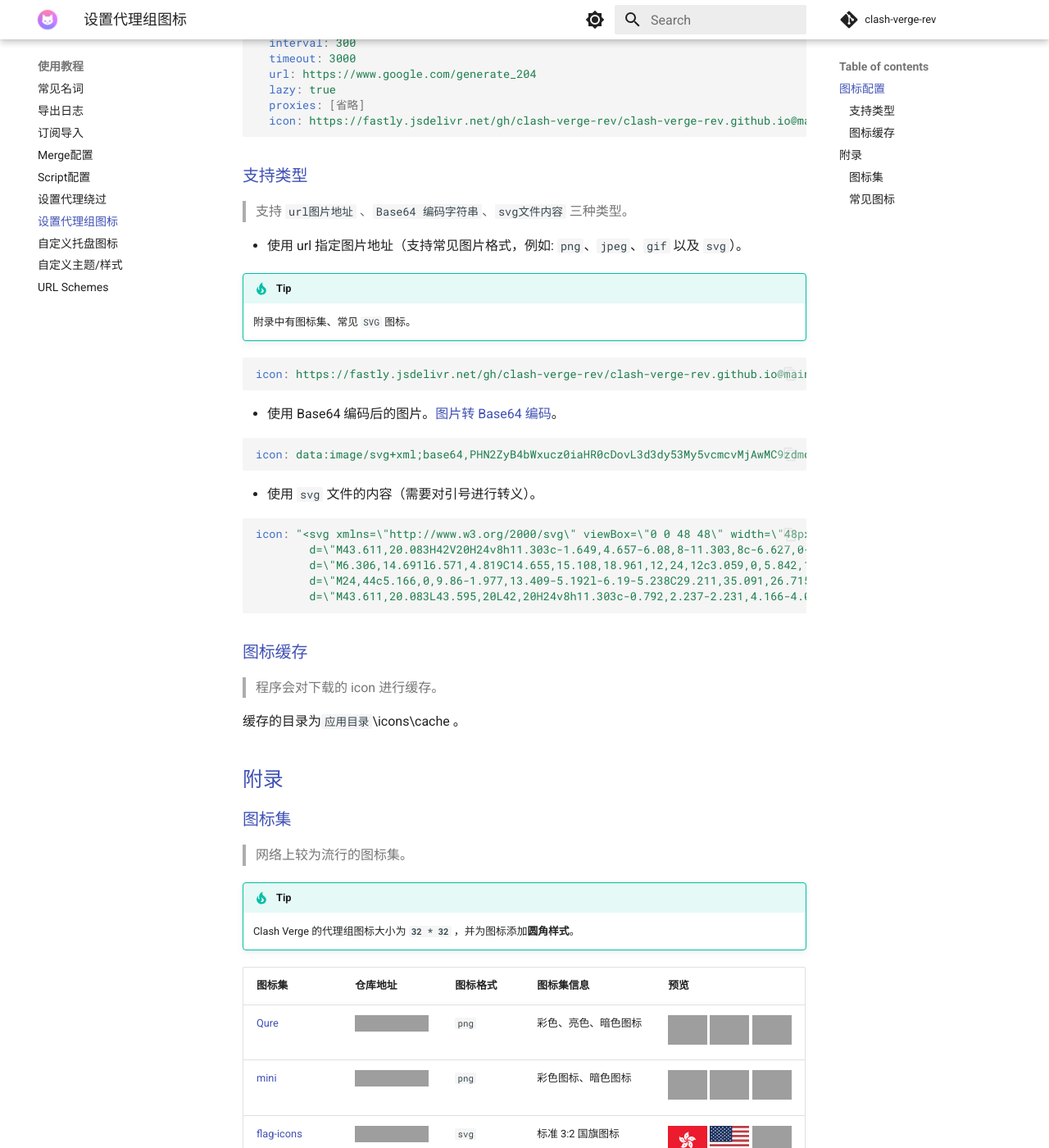
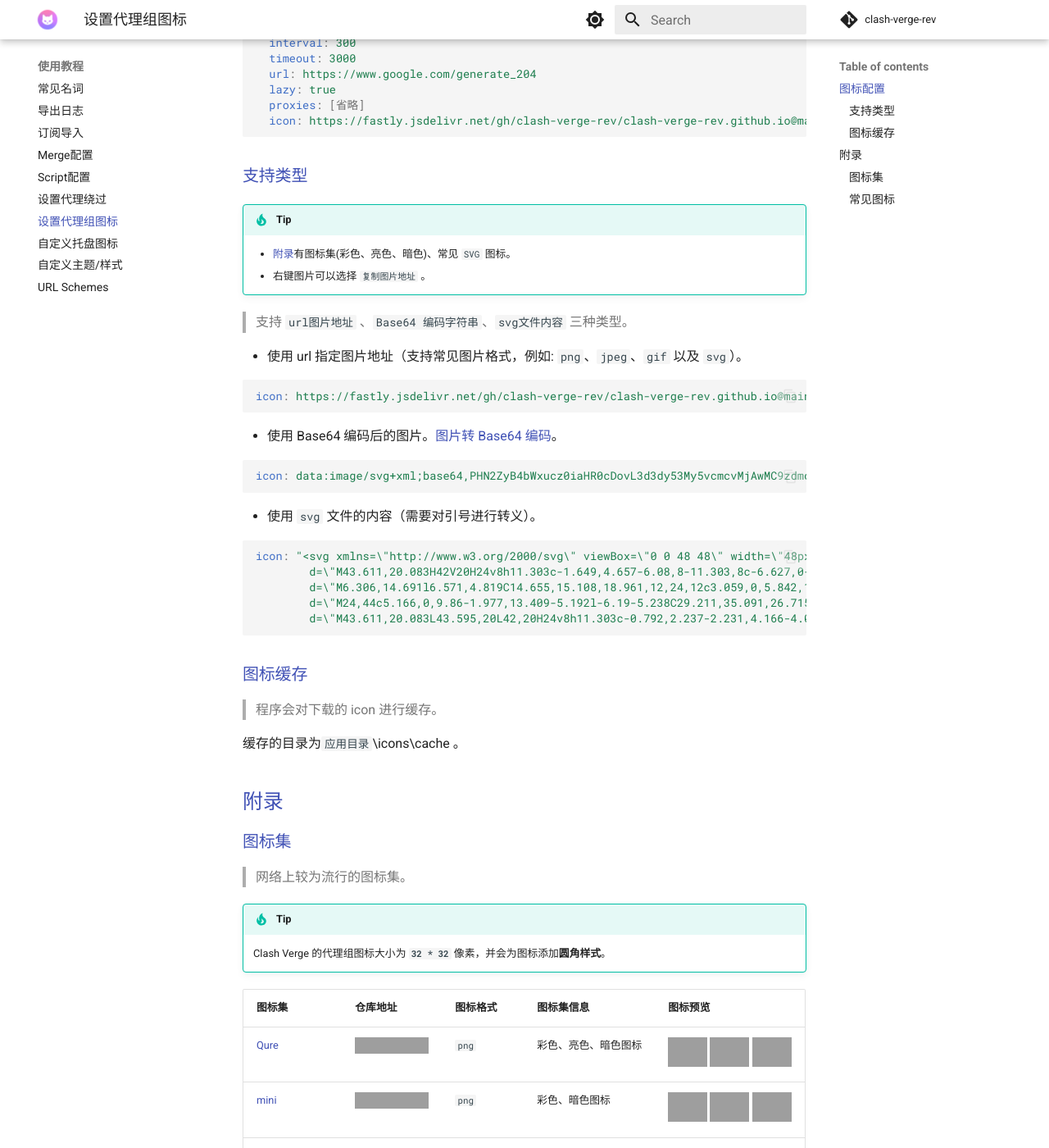
Before and after one commit to clash-verge-rev/clash-verge-rev.github.io, an MkDocs documentation site: the page built from docs/guide/group_icon/group_icon.md, in a window 1280 px wide and 1400 px high, scrolled down 390 px, cut to the strip 0-1400 px from the top of the window. Shown: the whole strip at 82% size. Built offline with MkDocs 1.6.1 and Material for MkDocs 9.7.7, drawn with Linux system fonts in a browser that asks for light colours; comment, search, counter and statistics services are not loaded; grey boxes are pictures that could not be loaded.

Commit message:
typo:  icon

````diff
--- a/docs/guide/group_icon/group_icon.md
+++ b/docs/guide/group_icon/group_icon.md
@@ -16,13 +16,14 @@ proxy-groups:
 
 ### 支持类型
 
+<!-- prettier-ignore -->
+!!! tip
+    - [附录](#_4)有图标集(彩色、亮色、暗色)、常见 `SVG` 图标。
+    - 右键图片可以选择 `复制图片地址` 。
+
 > 支持 `url图片地址` 、`Base64 编码字符串`、`svg文件内容` 三种类型。
 
 - 使用 url 指定图片地址（支持常见图片格式，例如: `png`、`jpeg`、`gif` 以及 `svg`）。
-
-<!-- prettier-ignore -->
-!!! tip
-    附录中有图标集、常见 `SVG` 图标。
 
 ```yaml
 icon: https://fastly.jsdelivr.net/gh/clash-verge-rev/clash-verge-rev.github.io@main/docs/assets/icons/google.svg
@@ -58,12 +59,12 @@ icon: "<svg xmlns=\"http://www.w3.org/2000/svg\" viewBox=\"0 0 48 48\" width=\"4
 
 <!-- prettier-ignore -->
 !!! tip
-    Clash Verge 的代理组图标大小为 **`32 * 32`** ，并为图标添加**圆角样式**。
+    Clash Verge 的代理组图标大小为 **`32 * 32`** 像素，并会为图标添加**圆角样式**。
 
-| 图标集                                      | 仓库地址                                                                                                                                               | 图标格式 | 图标集信息           | 预览                                                                                                                                                                                                                                                                                                                                                                                                           |
+| 图标集                                      | 仓库地址                                                                                                                                               | 图标格式 | 图标集信息           | 图标预览                                                                                                                                                                                                                                                                                                                                                                                                       |
 | ------------------------------------------- | ------------------------------------------------------------------------------------------------------------------------------------------------------ | -------- | -------------------- | -------------------------------------------------------------------------------------------------------------------------------------------------------------------------------------------------------------------------------------------------------------------------------------------------------------------------------------------------------------------------------------------------------------- |
 | [Qure](./icon_sets/Qure.md)                 | <a href="https://github.com/Koolson/Qure" target="_blank"><img src="https://img.shields.io/github/stars/Koolson/Qure"></a>                             | `png`    | 彩色、亮色、暗色图标 | <img src="https://fastly.jsdelivr.net/gh/Koolson/Qure@master/IconSet/Color/Google_Search.png" width="48"/> <img src="https://fastly.jsdelivr.net/gh/Koolson/Qure@master/IconSet/Color/Hong_Kong.png" width="48"/> <img src="https://fastly.jsdelivr.net/gh/Koolson/Qure@master/IconSet/Color/United_States.png" width="48"/>                                                                                   |
-| [mini](./icon_sets/mini.md)                 | <a href="https://github.com/Orz-3/mini" target="_blank"><img src="https://img.shields.io/github/stars/Orz-3/mini"></a>                                 | `png`    | 彩色图标、暗色图标   | <img src="https://fastly.jsdelivr.net/gh/Orz-3/mini@master/Color/Google.png" width="48"/> <img src="https://fastly.jsdelivr.net/gh/Orz-3/mini@master/Color/HK.png" width="48"/> <img src="https://fastly.jsdelivr.net/gh/Orz-3/mini@master/Color/US.png" width="48"/>                                                                                                                                          |
+| [mini](./icon_sets/mini.md)                 | <a href="https://github.com/Orz-3/mini" target="_blank"><img src="https://img.shields.io/github/stars/Orz-3/mini"></a>                                 | `png`    | 彩色、暗色图标       | <img src="https://fastly.jsdelivr.net/gh/Orz-3/mini@master/Color/Google.png" width="48"/> <img src="https://fastly.jsdelivr.net/gh/Orz-3/mini@master/Color/HK.png" width="48"/> <img src="https://fastly.jsdelivr.net/gh/Orz-3/mini@master/Color/US.png" width="48"/>                                                                                                                                          |
 | [flag-icons](./icon_sets/flag-icons.md)     | <a href="https://github.com/lipis/flag-icons" target="_blank"><img src="https://img.shields.io/github/stars/lipis/flag-icons"></a>                     | `svg`    | 标准 3:2 国旗图标    | <img src="https://fastly.jsdelivr.net/gh/clash-verge-rev/clash-verge-rev.github.io@main/docs/assets/icons/flags/hk.svg" width="48"/> <img src="https://fastly.jsdelivr.net/gh/clash-verge-rev/clash-verge-rev.github.io@main/docs/assets/icons/flags/us.svg" width="48"/> <img src="https://fastly.jsdelivr.net/gh/clash-verge-rev/clash-verge-rev.github.io@main/docs/assets/icons/flags/tw.svg" width="48"/> |
 | [WHATSINStash](./icon_sets/WHATSINStash.md) | <a href="https://github.com/shindgewongxj/WHATSINStash" target="_blank"><img src="https://img.shields.io/github/stars/shindgewongxj/WHATSINStash"></a> | `png`    | 彩色图标             | <img src="https://fastly.jsdelivr.net/gh/shindgewongxj/WHATSINStash@master/icon/google.png" width="48"/> <img src="https://fastly.jsdelivr.net/gh/shindgewongxj/WHATSINStash@master/icon/youtube.png" width="48"/> <img src="https://fastly.jsdelivr.net/gh/shindgewongxj/WHATSINStash@master/icon/telegram.png" width="48"/>                                                                                  |
 
````
Also changed, not shown: docs/guide/tray_icon.md (+2 -1 lines).
